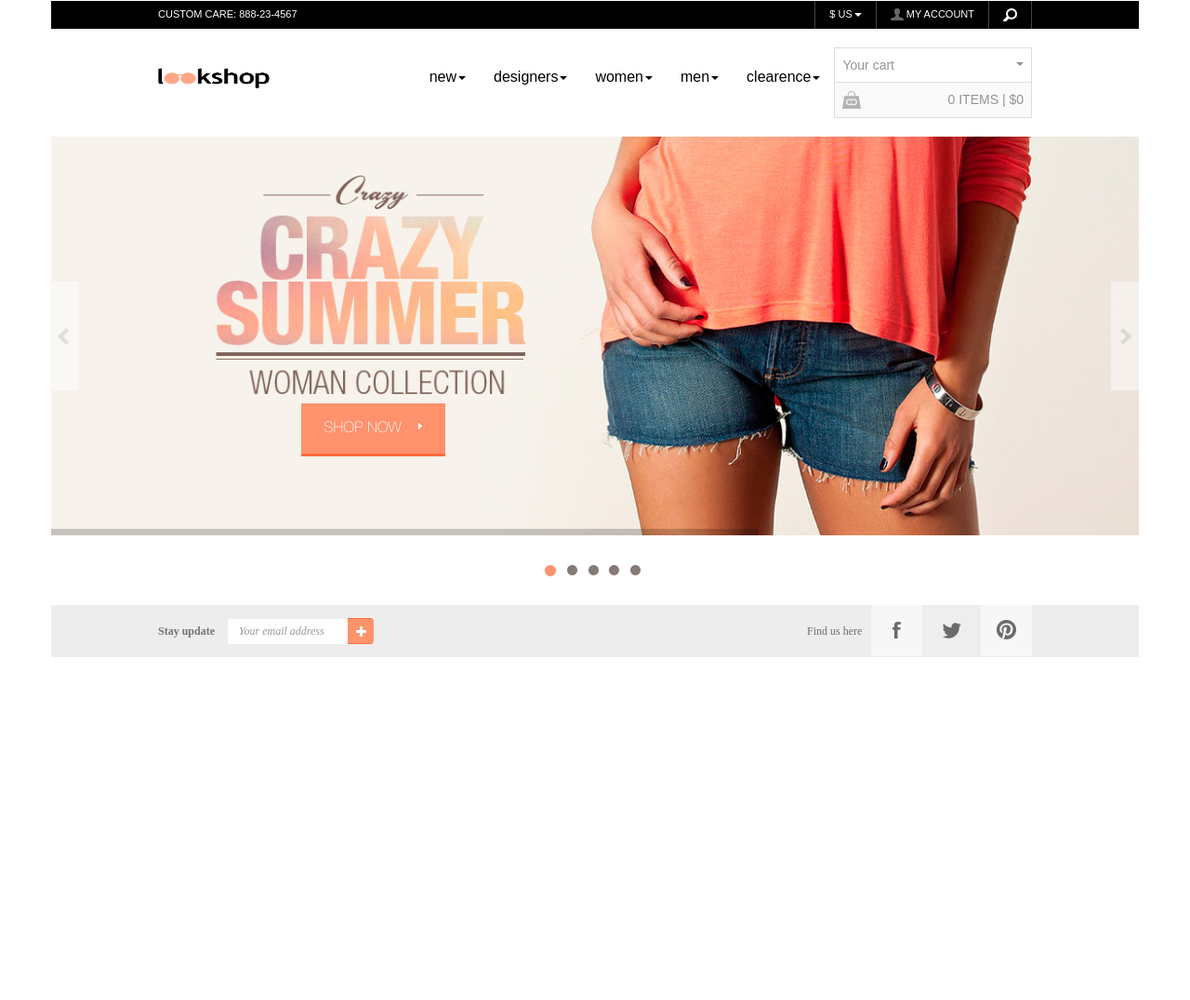
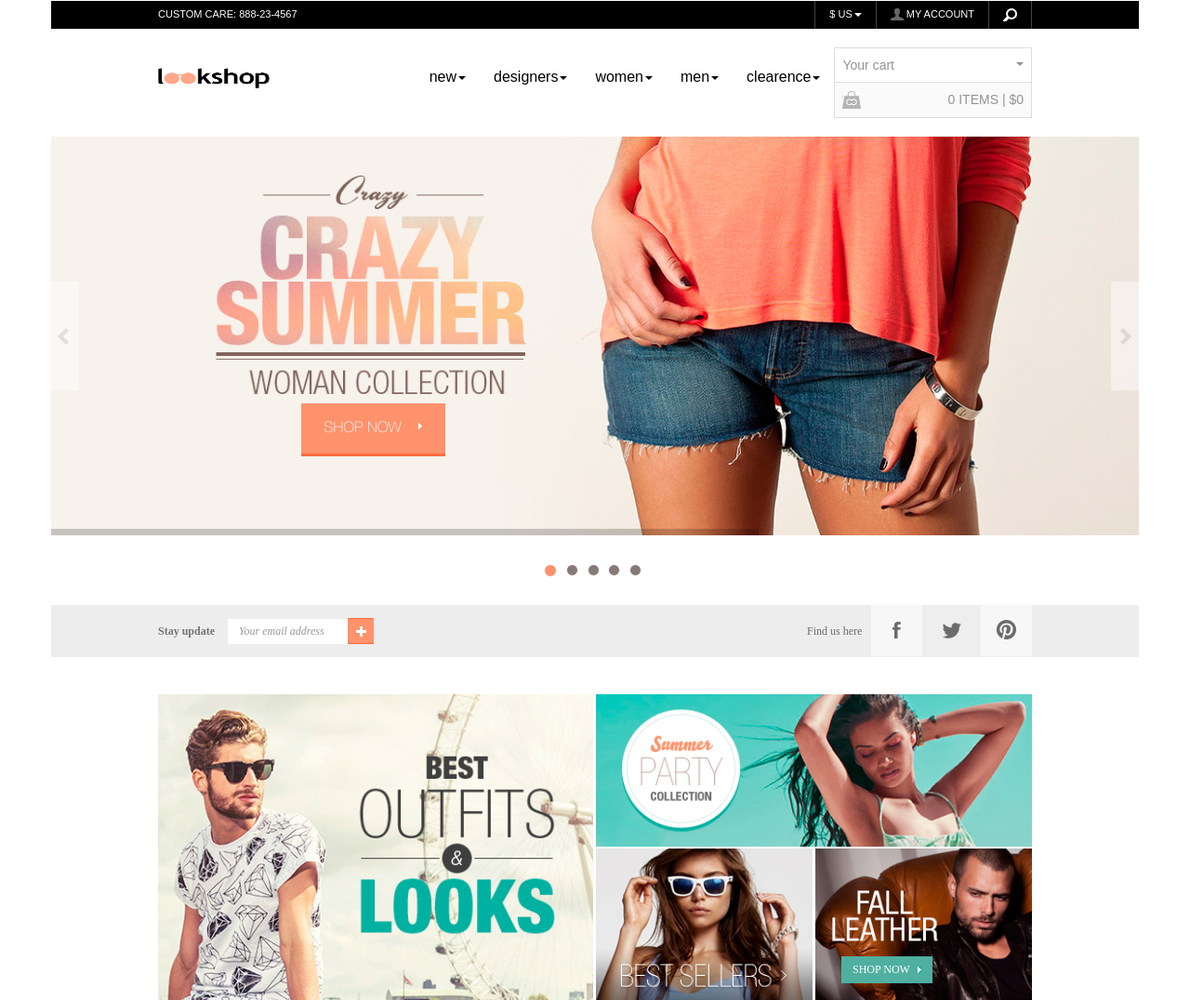
Before and after one commit to Littie/bwt_test2, a plain HTML site: page index.html in a window 1280 px wide. Shown: the whole page at 93% size. Before the commit the page ends 800 px from the top, so only its background shows below. Drawn offline with nearby package versions, Linux system fonts and the light colour scheme.

Commit message:
[html] add brands markup [css] add style for lg

```diff
--- a/css/style.css
+++ b/css/style.css
@@ -573,8 +573,9 @@ span.phone {
 }
 
 .social .btn {
+    padding: 13px;
+    border-radius: 0;
     background-image: url("../images/email-btn.png");
-    padding: 13px;
 }
 
 .social .input-group .form-control {
@@ -726,3 +727,72 @@ span.phone {
 }
 
 /*-----------------------------------------------------------------------*/
+
+/* Brands */
+
+.brands {
+    margin-top: 40px;
+    padding-left: 115px;
+    padding-right: 115px;
+}
+
+.brands .row {
+    margin: 0;
+    padding: 0;
+}
+
+.brands [class*="col-"] {
+    margin: 0;
+    padding: 0;
+}
+
+.brands .right-brand img {
+    width: 100%;
+}
+
+.brands .l-brand img {
+    width: 100%;
+}
+
+.brands .rt-brand {
+    padding-left: 1px;
+    padding-bottom: 1px;
+}
+
+.brands .rbl-brand {
+    padding-top: 1px;
+    padding-left: 1px;
+    padding-right: 1px;
+}
+
+.brands .rbr-brand {
+    padding-top: 1px;
+    padding-left: 2px;
+}
+
+.brands .l-brand {
+    padding-right: 2px;
+}
+
+.brands button {
+    position: absolute;
+    left: 30px;
+    bottom: 18px;
+}
+
+.brands .btn-default {
+    border-radius: 0px;
+    border: 0px;
+    background-color: #4fafa0;
+    font-size: 12px;
+    font-family: Helvetica Neue LT Std;
+    text-transform: uppercase;
+    color: #ffffff;
+}
+
+.brands .btn img {
+    width: inherit;
+    margin-left: 8px;
+    margin-bottom: 3px;
+    vertical-align: middle;
+}
--- a/index.html
+++ b/index.html
@@ -272,6 +272,31 @@
 
 <!-- Social end -->
 
+<!-- Brands start -->
+
+<div class="container brands">
+    <div class="row left-brand">
+        <div class="col-xs-6 l-brand">
+            <a href="#"><img src="images/brand-left.jpg"></a>
+        </div>
+        <div class="col-xs-6 right-brand">
+            <div class="row">
+                <div class="col-xs-12 rt-brand"><a href="#"><a href="#"><img src="images/brand-right-top.jpg"></a></div>
+            </div>
+            <div class="row">
+                <div class="col-xs-6 rbl-brand"><a href="#"><img src="images/brend-right-bottom-left.jpg"></a></div>
+                <div class="col-xs-6 rbr-brand">
+                    <img src="images/brend-right-bottom-right.jpg">
+                    <button class="btn btn-default">shop now<img src="images/brand-narrow-right.png"></button>
+                </div>
+            </div>
+        </div>
+    </div>
+</div>
+
+
+
+
 
 <!-- jQuery (necessary for Bootstrap's JavaScript plugins) -->
 <script src="https://ajax.googleapis.com/ajax/libs/jquery/1.11.3/jquery.min.js"></script>
```
